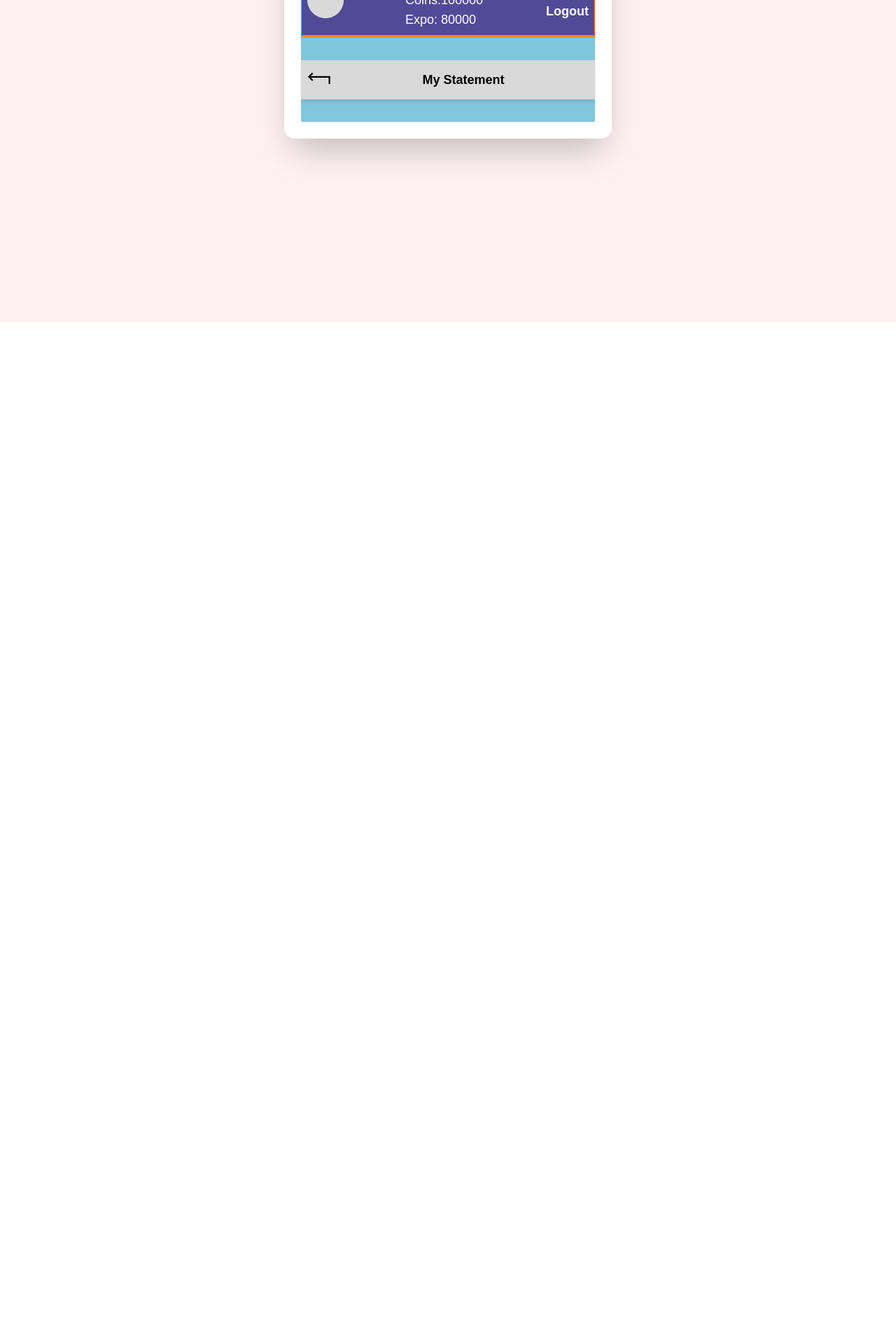
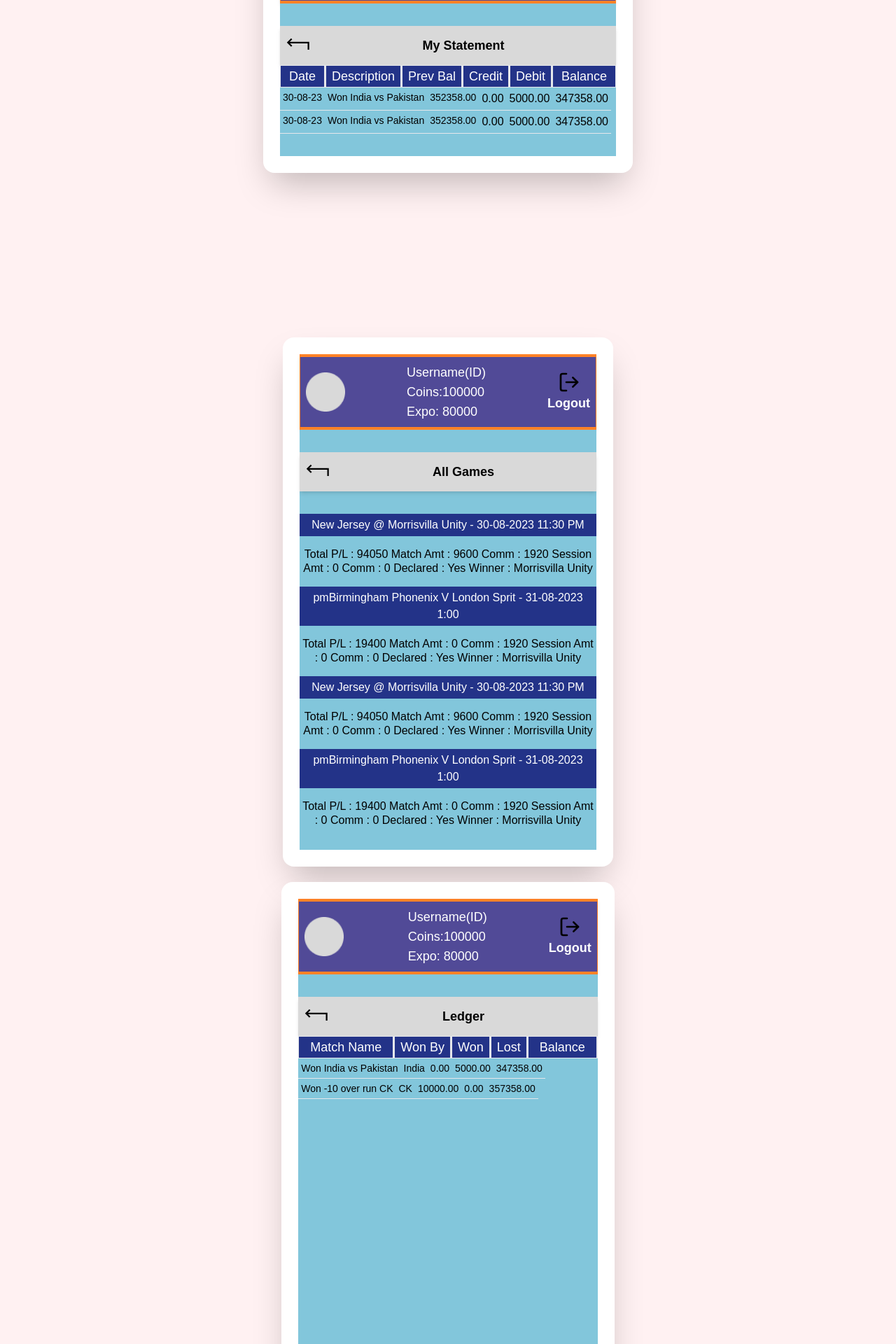
Before and after one commit to visioninhope/9xpro-betting-site, a React (Vite) app: page /statement in a window 1280 px wide. Shown: the part 3840-5760 px from the top of the page at 70% size. Before the commit the page ends 4300 px from the top, so only its background shows below. Built offline with nearby package versions, Linux system fonts and the light colour scheme.

Commit message:
Ledger Page completed

```diff
--- a/src/App.jsx
+++ b/src/App.jsx
@@ -5,6 +5,8 @@ import Matka from "./pages/Matka.jsx";
 import Casinogame from "./pages/Casinogame.jsx";
 import Statement from "./pages/Statement.jsx";
 import Header from "./components/Header.jsx";
+import Allgames from "./pages/Allgames.jsx";
+import Ledger from "./pages/Ledger.jsx";
 
 import { BrowserRouter, Routes, Route } from "react-router-dom";
 
@@ -16,6 +18,8 @@ function App() {
       <Casinogame />
       <Matka />
       <Statement />
+      <Allgames />
+      <Ledger />
     </>
 
     // <>
@@ -24,6 +28,7 @@ function App() {
     //       <Route path="/" element={<Index />} />
     //       <Route path="/casinogame" element={<Casinogame />} />
     //       <Route path="/matka" element={<Matka />} />
+    //       <Route path="/statement" element={<Statement/>} />
     //     </Routes>
     //   </BrowserRouter>
     // </>
--- a/src/components/Header.jsx
+++ b/src/components/Header.jsx
@@ -5,7 +5,7 @@ function Header() {
     <>
       <header className="flex justify-around items-center bg-[#514a97] space-x-14 border border-t-4 border-b-4 shadow-md border-[#ff8227] p-1 md:space-x-20">
         <div className="flex-1 p-1">
-          <img src="/assets/logo.png" className="w-full h-auto " />
+          <img src="/assets/logo.png" className="h-auto w-14 " />
         </div>
 
         <div className="flex-1 p-1 leading-tight text-white md:text-lg">
--- /dev/null
+++ b/src/pages/Allgames.jsx
@@ -0,0 +1,62 @@
+import React from "react";
+import Header from "../components/Header";
+import { IoReturnUpBackSharp } from "react-icons/io5";
+
+function Allgames() {
+  return (
+    <div className="flex items-center justify-center min-h-screen bg-rose-50">
+      {/* Card Container */}
+      <div className="relative flex flex-col m-6 shadow-2xl md:bg-white md:p-6 rounded-2xl md:space-y-0 md:m-0">
+        {/* Header */}
+        <Header />
+        {/* Hero Section */}
+        <div className="relative bg-[#82c6db] w-full pb-8">
+          <div className="bg-[#d9d9d9] w-full h-11 mt-4 md:h-14 md:mt-8 shadow-md flex ">
+            <IoReturnUpBackSharp className="flex w-6 h-6 mt-2 ml-2 md:w-9 md:h-9" />
+
+            <span className="flex items-center justify-center m-auto font-sans font-semibold md:text-lg">
+              All Games
+            </span>
+          </div>
+
+          <div className="m-auto mt-6 overflow-x-auto md:mt-8 md:w-[26.5rem]">
+            <div className="flex flex-col text-center">
+              <div className="bg-[#233388] text-white text-base font-light p-1 md:text-base">
+                New Jersey @ Morrisvilla Unity - 30-08-2023 11:30 PM
+              </div>
+              <div className="mt-3 leading-tight md:mt-4">
+                Total P/L : 94050 Match Amt : 9600 Comm : 1920 Session Amt : 0
+                Comm : 0 Declared : Yes Winner : Morrisvilla Unity
+              </div>
+              <div className="bg-[#233388] mt-3  md:mt-4 text-white text-base font-light p-1 md:text-base">
+                pmBirmingham Phonenix V London Sprit - 31-08-2023 1:00
+              </div>
+              <div className="mt-3 leading-tight md:mt-4">
+                Total P/L : 19400 Match Amt : 0 Comm : 1920 Session Amt : 0 Comm
+                : 0 Declared : Yes Winner : Morrisvilla Unity
+              </div>
+
+              <div className="bg-[#233388] mt-3  md:mt-4 text-white text-base font-light p-1 md:text-base">
+                New Jersey @ Morrisvilla Unity - 30-08-2023 11:30 PM
+              </div>
+              <div className="mt-3 leading-tight md:mt-4">
+                Total P/L : 94050 Match Amt : 9600 Comm : 1920 Session Amt : 0
+                Comm : 0 Declared : Yes Winner : Morrisvilla Unity
+              </div>
+
+              <div className="bg-[#233388] mt-3  md:mt-4 text-white text-base font-light p-1 md:text-base">
+                pmBirmingham Phonenix V London Sprit - 31-08-2023 1:00
+              </div>
+              <div className="mt-3 leading-tight md:mt-4">
+                Total P/L : 19400 Match Amt : 0 Comm : 1920 Session Amt : 0 Comm
+                : 0 Declared : Yes Winner : Morrisvilla Unity
+              </div>
+            </div>
+          </div>
+        </div>
+      </div>
+    </div>
+  );
+}
+
+export default Allgames;
--- /dev/null
+++ b/src/pages/Ledger.jsx
@@ -0,0 +1,75 @@
+import React from "react";
+import Header from "../components/Header";
+import { IoReturnUpBackSharp } from "react-icons/io5";
+
+function Ledger() {
+  return (
+    <>
+      <div className="flex items-center justify-center min-h-screen bg-rose-50">
+        {/* Card Container */}
+        <div className="relative flex flex-col m-6 shadow-2xl md:bg-white md:p-6 rounded-2xl md:space-y-0 md:m-0">
+          {/* Header */}
+          <Header />
+          {/* Hero Section */}
+          <div className="relative bg-[#82c6db] w-full pb-8">
+            <div className="bg-[#d9d9d9] w-full h-11 mt-4 md:h-14 md:mt-8 shadow-md flex ">
+              <IoReturnUpBackSharp className="flex w-6 h-6 mt-2 ml-2 md:w-9 md:h-9" />
+
+              <span className="flex items-center justify-center m-auto font-sans font-semibold md:text-lg">
+                Ledger
+              </span>
+            </div>
+
+            {/* Table */}
+
+            <div className="min-h-screen overflow-x-auto">
+              <div className="w-full ">
+                <div className="flex ">
+                  <td className=" border-b text-lg bg-[#233388] text-white border border-r-2 px-1 md:px-4 md:text-lg">
+                    Match Name
+                  </td>
+                  <td className=" border-b text-lg bg-[#233388] text-white border border-r-2 px-1 md:px-2 md:text-lg ">
+                    Won By
+                  </td>
+                  <td className=" border-b text-lg bg-[#233388] text-white border border-r-2 px-1 md:px-2 md:text-lg">
+                    Won
+                  </td>
+                  <td className=" text-lg border-b bg-[#233388] text-white border border-r-2 px-1 md:px-2 md:text-lg">
+                    Lost
+                  </td>
+                  <td className=" text-lg border-b bg-[#233388] text-white border border-r-2 px-1 md:px-4 md:text-lg">
+                    Balance
+                  </td>
+                </div>
+
+                <div className="">
+                  <div className="flex mx-auto">
+                    <div className="p-1 text-sm border-b">
+                      Won India vs Pakistan
+                    </div>
+                    <div className="p-1 text-sm border-b">India</div>
+                    <div className="p-1 text-sm border-b ">0.00</div>
+                    <div className="p-1 text-sm border-b ">5000.00</div>
+                    <div className="p-1 text-sm border-b ">347358.00</div>
+                  </div>
+
+                  <div className="flex mx-auto ">
+                    <div className="p-1 text-sm border-b">
+                      Won -10 over run CK
+                    </div>
+                    <div className="p-1 text-sm border-b">CK</div>
+                    <div className="p-1 text-sm border-b ">10000.00</div>
+                    <div className="p-1 text-sm border-b ">0.00</div>
+                    <div className="p-1 text-sm border-b ">357358.00</div>
+                  </div>
+                </div>
+              </div>
+            </div>
+          </div>
+        </div>
+      </div>
+    </>
+  );
+}
+
+export default Ledger;
--- a/src/pages/Statement.jsx
+++ b/src/pages/Statement.jsx
@@ -20,32 +20,82 @@ function Statement() {
               </span>
             </div>
             {/* Table */}
-            {/* <table className="min-w-full mt-6 border border-gray-300 md:mt-9">
-              <thead>
+            <div className="overflow-x-auto">
+              <div className="w-full ">
+                <div className="flex ">
+
+                    <td className=" border-b bg-[#233388] text-white border border-r-2 px-1 md:px-3 md:text-lg">
+                      Date
+                    </td>
+                    <td className=" border-b bg-[#233388] text-white border border-r-2 px-1 md:px-2 md:text-lg">
+                      Description
+                    </td>
+                    <td className=" border-b bg-[#233388] text-white border border-r-2 px-1 md:px-2 md:text-lg">
+                      Prev Bal
+                    </td>
+                    <td className=" border-b bg-[#233388] text-white border border-r-2 px-1 md:px-2 md:text-lg">
+                      Credit
+                    </td>
+                    <td className=" border-b bg-[#233388] text-white border border-r-2 px-1 md:px-2 md:text-lg">
+                      Debit
+                    </td>
+                    <td className=" border-b bg-[#233388] text-white border  px-1 md:px-3 md:text-lg">
+                      Balance
+                    </td>
+
+                </div>
+
+                <div className="">
+                  <div className="flex mx-auto">
+                    <div className="p-1 text-sm border-b">30-08-23</div>
+                    <div className="p-1 text-sm border-b">
+                      Won India vs Pakistan
+                    </div>
+                    <div className="p-1 text-sm border-b">352358.00</div>
+                    <div className="p-1 border-b ">0.00</div>
+                    <div className="p-1 border-b">5000.00</div>
+                    <div className="p-1 border-b">347358.00</div>
+                  </div>
+                  <div className="flex mx-auto ">
+                    <div className="p-1 text-sm border-b">30-08-23</div>
+                    <div className="p-1 text-sm border-b">
+                      Won India vs Pakistan
+                    </div>
+                    <div className="p-1 text-sm border-b">352358.00</div>
+                    <div className="p-1 border-b ">0.00</div>
+                    <div className="p-1 border-b">5000.00</div>
+                    <div className="p-1 border-b">347358.00</div>
+                  </div>
+                </div>
+              </div>
+            </div>
+
+            {/* <table className="mt-6 md:mt-9 min-w-fit">
+              <thead className="">
                 <tr>
-                  <th className=" border-b bg-[#233388] text-white border border-r-4 md:p-1 md:text-lg ">
+                  <td className=" border-b bg-[#233388] text-white border border-r-4 px-1  md:text-md ">
                     Date
-                  </th>
-                  <th className=" border-b bg-[#233388] text-white border border-r-4 md:p-1 md:text-lg ">
+                  </td>
+                  <td className=" border-b bg-[#233388] text-white border  px-1 border-r-4 md:text-md ">
                     Description
-                  </th>
-                  <th className=" border-b bg-[#233388] text-white border border-r-4 md:p-1 md:text-lg ">
+                  </td>
+                  <td className=" border-b bg-[#233388] text-white border  px-1 border-r-4 md:text-md ">
                     Prev.Bal
-                  </th>
-                  <th className=" border-b bg-[#233388] text-white border border-r-4 md:p-1 md:text-lg ">
+                  </td>
+                  <td className=" border-b bg-[#233388] text-white border  px-1 border-r-4  md:text-md ">
                     Credit
-                  </th>
-                  <th className=" border-b bg-[#233388] text-white border border-r-4 md:p-1 md:text-lg ">
+                  </td>
+                  <td className=" border-b bg-[#233388] text-white border  px-1 border-r-4 md:text-md ">
                     Debit
-                  </th>
-                  <th className=" border-b bg-[#233388] text-white border  md:p-1 md:text-lg ">
+                  </td>
+                  <td className=" border-b bg-[#233388] text-white px-1 md:text-md ">
                     Balance
-                  </th>
+                  </td>
                 </tr>
               </thead>
               <tbody>
                 <tr className="text-center bg-gray-100">
-                  <td className="p-2 border-b">30-08-23</td>
+                  <td className="p-2 text-sm border-b ">30-08-23</td>
                   <td className="p-2 border-b">Won India vs Pakistan</td>
                   <td className="p-2 border-b">Row 1, Cell 3</td>
                 </tr>
```
